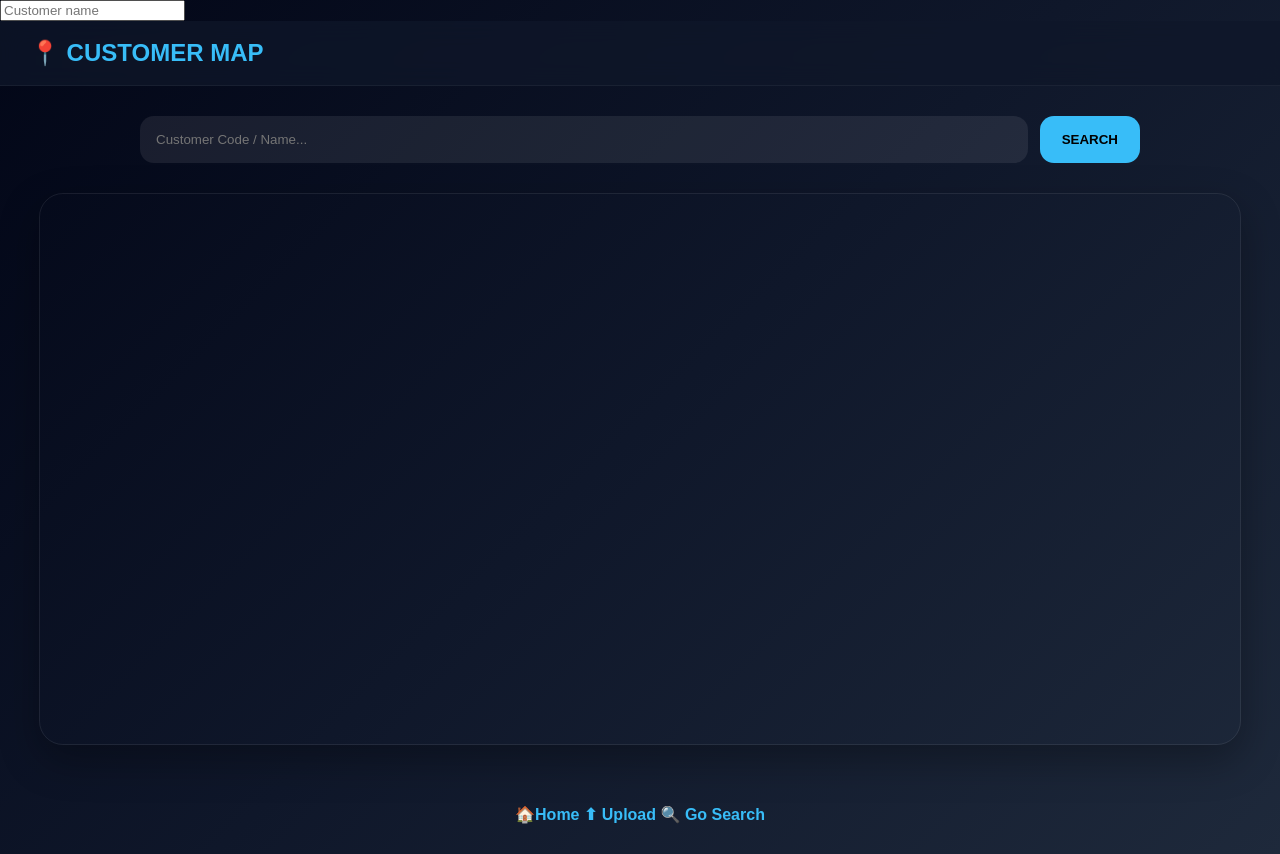
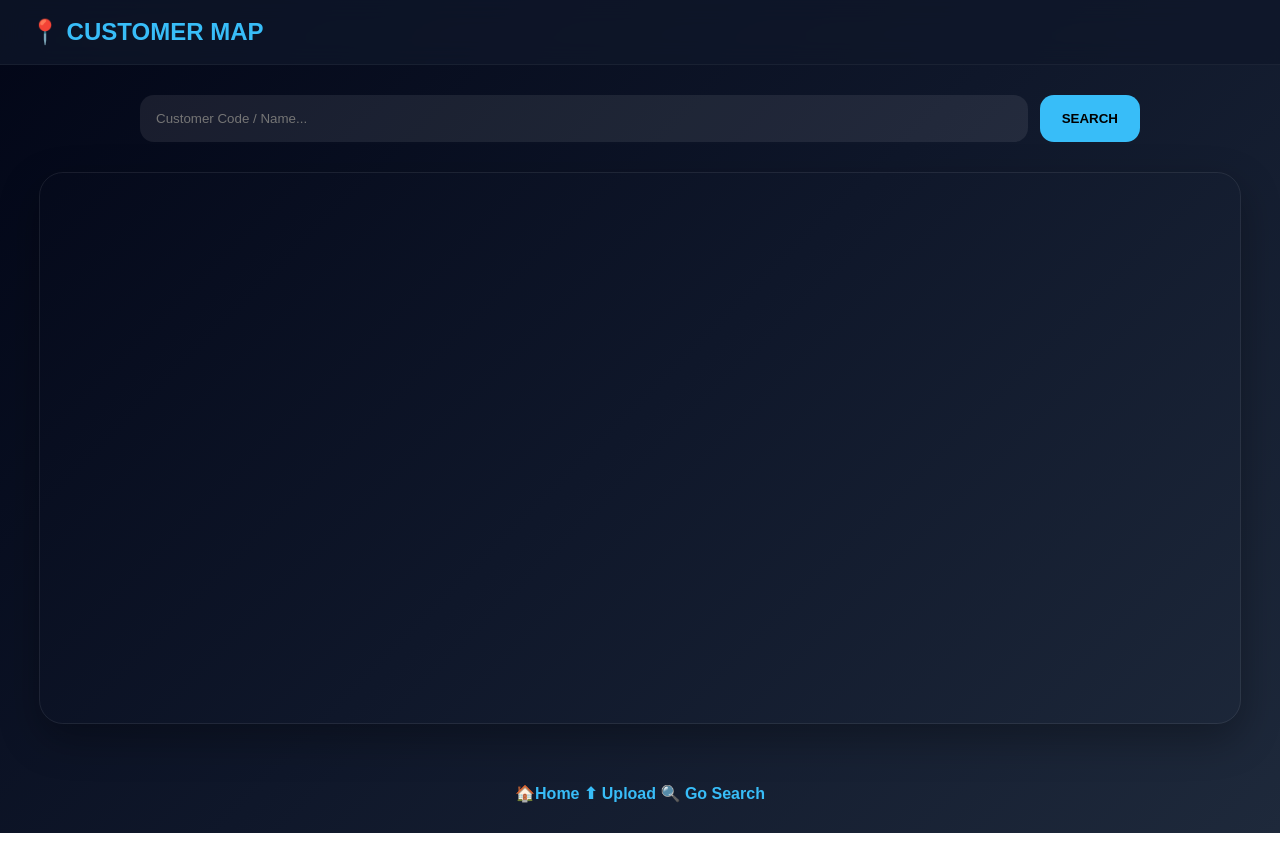
Before and after one commit to khanhvip606-ctrl/nooronanpao, a website: page webapp/price-checker/public/customer-map.html in a window 1280 px wide. After the commit the page ends 833 px from the top, so only its background shows below. Drawn offline with nearby package versions, Linux system fonts and the light colour scheme.

Commit message:
Update customer-map.html

```diff
--- a/webapp/price-checker/public/customer-map.html
+++ b/webapp/price-checker/public/customer-map.html
@@ -13,13 +13,6 @@
 rel="stylesheet"
 href="https://unpkg.com/leaflet/dist/leaflet.css"
 />
-<input
-  type="text"
-  id="keyword"
-  placeholder="Customer name"
-/>
-
-<div id="suggestions"></div>
 <style>
 
 body{
```
